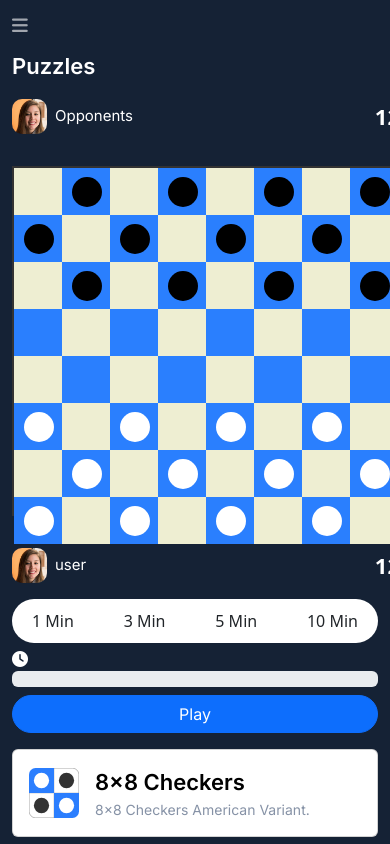
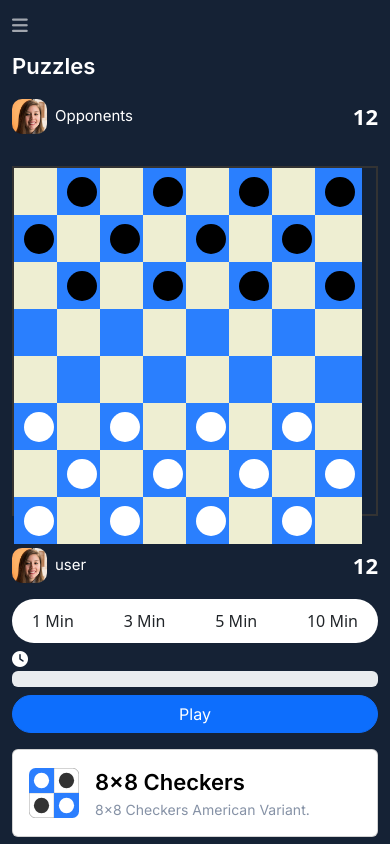
Before and after one commit to malik250danish/checkers, a plain HTML site: page dashboard/puzzle.html in a window 390 px wide. Both pictures are taken after a click on the button "Play". Shown: the top 844 px of the page. Drawn offline with nearby package versions, Linux system fonts and the light colour scheme.

Commit message:
board set

```diff
--- a/dashboard/puzzle.html
+++ b/dashboard/puzzle.html
@@ -107,7 +107,7 @@
       @media (max-width: 768px) {
         #board {
           display: grid;
-          grid-template-columns: repeat(8, 48px);
+          grid-template-columns: repeat(8, 43px);
           grid-template-rows: repeat(8, 47px);
           margin: 0 auto;
           border: 2px solid #333;
@@ -117,7 +117,7 @@
         }
 
         .cell {
-          width: 53px;
+          width: 47px;
           height: 47px;
           box-sizing: border-box;
           position: relative;
```
Also changed, not shown: dashboard/play.html (+2 -2 lines).
